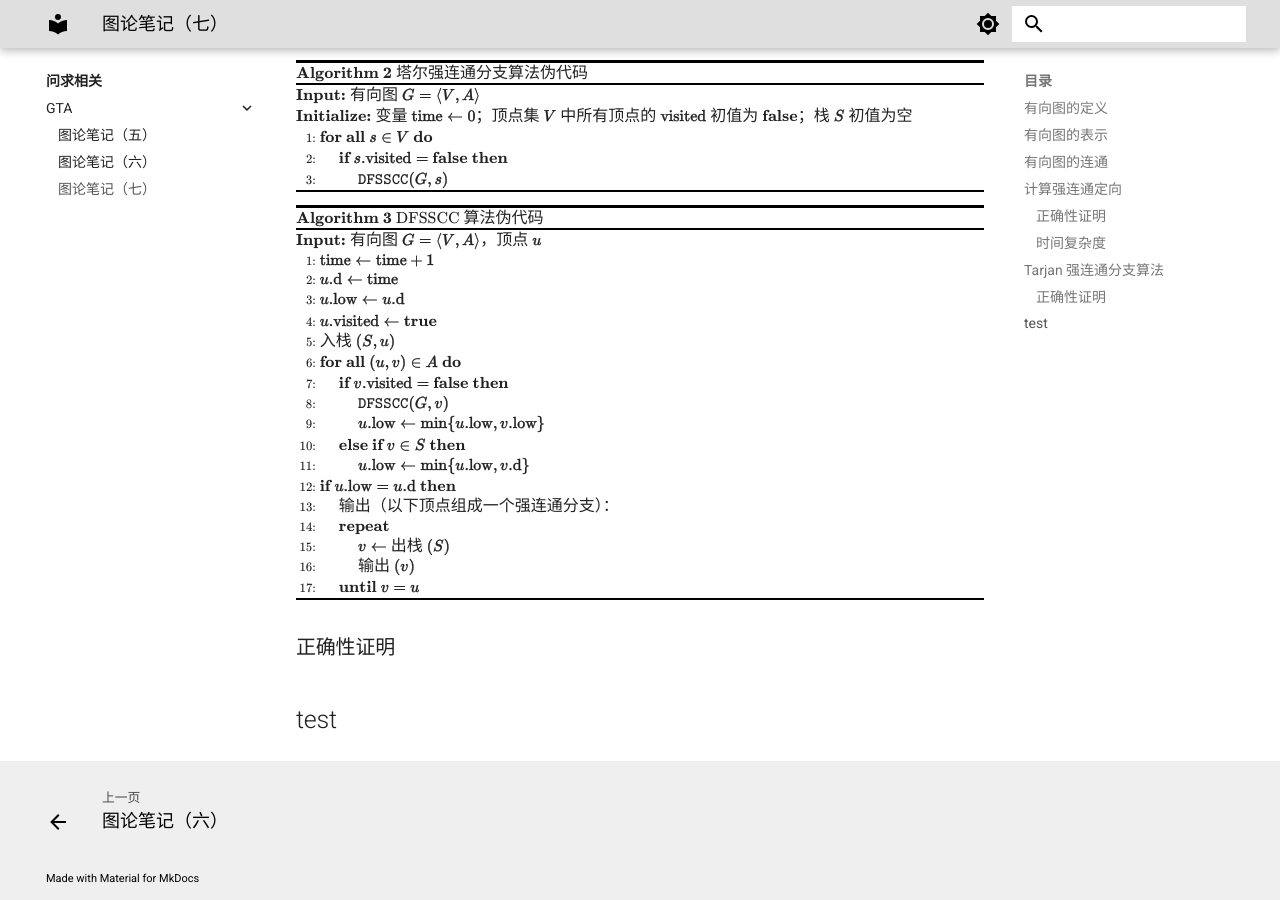
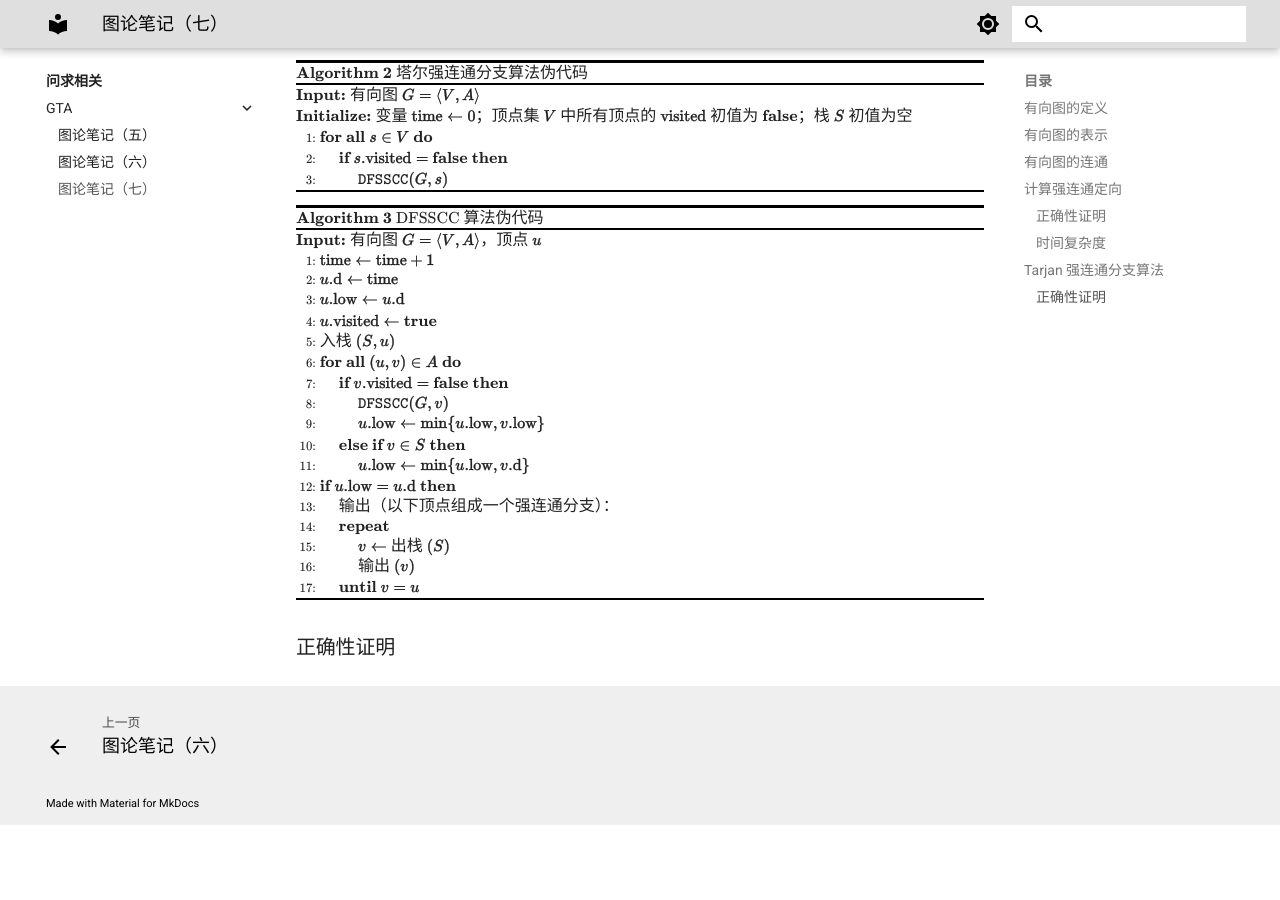
Before and after one commit to NJU-GTA/ps, an MkDocs documentation site: the page built from docs/问求相关/GTA/7.md, in a window 1280 px wide and 900 px high, scrolled down 6969 px. Built offline with MkDocs 1.6.1 and Material for MkDocs 9.7.7, drawn with Linux system fonts in a browser that asks for light colours; nearby versions of some CDN libraries; some web fonts are replaced; comment, search, counter and statistics services are not loaded; after the commit the page ends 7794 px from its top, so only the background shows below that.

Commit message:
Update Chapter7

```diff
--- a/docs/问求相关/GTA/7.md
+++ b/docs/问求相关/GTA/7.md
@@ -307,5 +307,3 @@ $$
 </code></pre>
 
 ### 正确性证明
-
-## test
```
